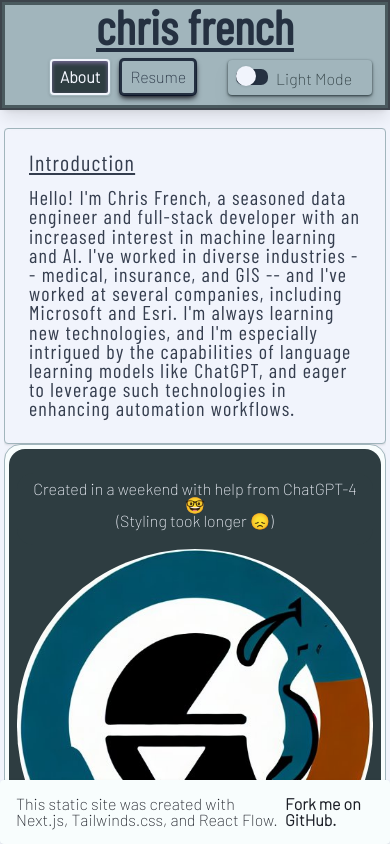
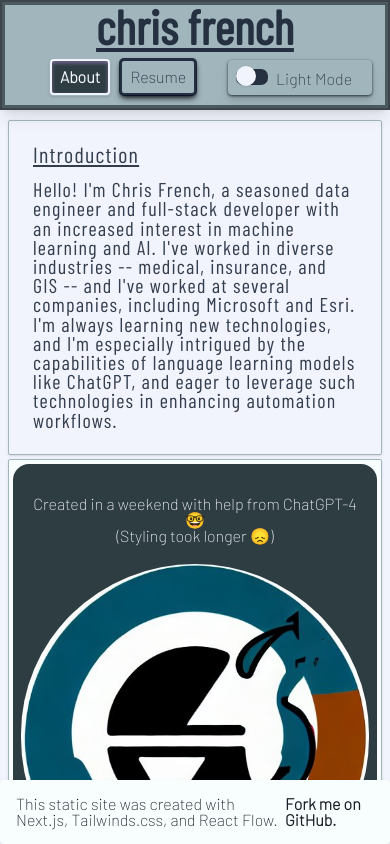
Before and after one commit to chris-french/next_personal_website, a Next.js app: page / in a window 390 px wide. Built offline with nearby package versions, Linux system fonts and the light colour scheme.

Commit message:
fixed some responsive design issues with mobile, extra padding

```diff
--- a/components/AboutPage.js
+++ b/components/AboutPage.js
@@ -85,7 +85,8 @@ export default function AboutPage({ aboutData, darkMode, context }) {
     data: {
       imagePath: 'media/chat_gpt_logo.jpg',
       darkMode: darkMode,
-    },
+      borderRadius: context.isMobile ? 'rounded-sm' : 'rounded-2xl'
+    }
   };
 
   const aboutEdges = [
@@ -125,7 +126,7 @@ export default function AboutPage({ aboutData, darkMode, context }) {
     if (context.isMobile)
     {
       return (
-        <div className='flex flex-col w-full h-full overflow-y-auto'>
+        <div className='pt-2 pr-1 pl-1 pb-6 flex flex-col gap-1 w-full h-full overflow-y-auto'>
           <AboutNode {...aboutNodes[0]} />
           <ImageComponent {...imageComponentNode} />
           <AboutNode {...aboutNodes[1]} />
@@ -138,7 +139,7 @@ export default function AboutPage({ aboutData, darkMode, context }) {
     {
       return (
         <Border className="flex flex-col w-full h-full">
-          <Banner darkMode={darkMode} />
+          <Banner darkMode={darkMode} isMobile={context.isMobile}  />
           <ReactFlow
             className="w-full h-full"
             nodes={[
--- a/components/Banner.js
+++ b/components/Banner.js
@@ -1,6 +1,6 @@
 import Border from './Border';
 
-function Banner({ darkMode }) {
+function Banner({ darkMode, isMobile }) {
   return (
     <Border
       style={{ zIndex: 1 }}
@@ -8,8 +8,9 @@ function Banner({ darkMode }) {
       className={`resume-tooltip ${
         darkMode ? 'bg-alt-dark text-light' : 'text-dark bg-alt-light'
       }
+      ${isMobile ? 'hidden' : 'visible'}
             absolute text-center p-2 w-screen pl-[20vh] h-[5em] rotate-45
-            transform left-[70vh]  `}
+            transform left-[40vw] top-[10vh]  `}
     >
       <p>
         Click and drag!
--- a/components/ImageComponent.js
+++ b/components/ImageComponent.js
@@ -3,17 +3,18 @@ import Border from './Border';
 import Link from 'next/link';
 
 const ImageComponent = ({ data }) => {
-  const { imagePath, darkMode } = data;
+  const { imagePath, darkMode, borderRadius } = data;
 
   return (
     <Border
       className={`p-1 ${darkMode ? 'bg-dark' : 'bg-light'}`}
-      borderRadius="rounded-2xl"
+      borderRadius={borderRadius}
     >
       <div
         className={`flex flex-col rounded-2xl p-2 ${
           darkMode ? 'bg-off-light' : 'bg-off-dark'
-        }`}
+        }
+        `}
       >
         <div
           className={`p-2 pb-4 mt-4 text-center items-center md:w-[400px] rounded-2xl ${
@@ -31,7 +32,7 @@ const ImageComponent = ({ data }) => {
           alt="Logo auto-generated from stable diffusion: the theme is 'create a website with ChatGPT in a weekend'."
           width={'400px'}
           height={'400px'}
-          className="rounded-full pt-1"
+          className="rounded-full pt-1 mx-auto"
         />
 
         <div
--- a/components/resume.js
+++ b/components/resume.js
@@ -350,7 +350,7 @@ export default function Resume({ resumeData, darkMode, context }) {
 
   return (
     <Border className="flex flex-col w-full h-full">
-      <Banner darkMode={darkMode} />
+      <Banner darkMode={darkMode} isMobile={context.isMobile} />
       <ReactFlow
         className="w-full h-full"
         nodes={initialNodes}
--- a/nodes/AboutNode.js
+++ b/nodes/AboutNode.js
@@ -5,11 +5,16 @@ import Border from '../components/Border';
 const AboutNode = ({ data }) => {
   return (
     <Border
+      style={{maxWidth: data.isMobile ? 'none' : '600px'}}
       className={classNames(
-        'about-node w-64 bg-white p-4 rounded-lg shadow-2xl',
+        'about-node p-4  shadow-2xl',
         {
           'bg-off-dark text-alt-light': data.darkMode,
           'bg-off-light text-alt-dark': !data.darkMode,
+        },
+        {
+            'w-full rounded-sm': data.isMobile,
+            'w-[400px] rounded-2xl': !data.isMobile
         }
       )}
     >
--- a/pages/index.js
+++ b/pages/index.js
@@ -86,13 +86,9 @@ const Home = () => {
               borderRadius="md:rounded-lg"
               className={`
 
-
-              ring-inset overflow-hidden
+              overflow-hidden
               border-opacity-75
-
-              ring
-              ring-opacity-75
-
+              ring ring-opacity-75 ring-inset
               md:w-[92vw]
               flex
 
@@ -163,7 +159,7 @@ const Home = () => {
       </div>
       <div
         style={{ zIndex: 8 }}
-        className={`pb-[3.2em] pl-1 pr-1  mt-[8em] md:mt-[10em] h-full w-full items-center overflow-y-hidden`}
+        className={`pb-[3.2em] pl-1 pr-1  mt-[7em] md:mt-[10em] h-full w-full items-center overflow-y-hidden`}
       >
         {selectedTab === 'Resume' && (
           <Resume
--- a/styles/main.css
+++ b/styles/main.css
@@ -22,13 +22,10 @@ body {
 
 }
 
-
 .about-node {
-  max-width: 500px;
   letter-spacing: 1.2px;
   line-height: 1.2em;
   font-family: 'Barlow Condensed', sans-serif;
-
 }
 
 .title-node {
```
